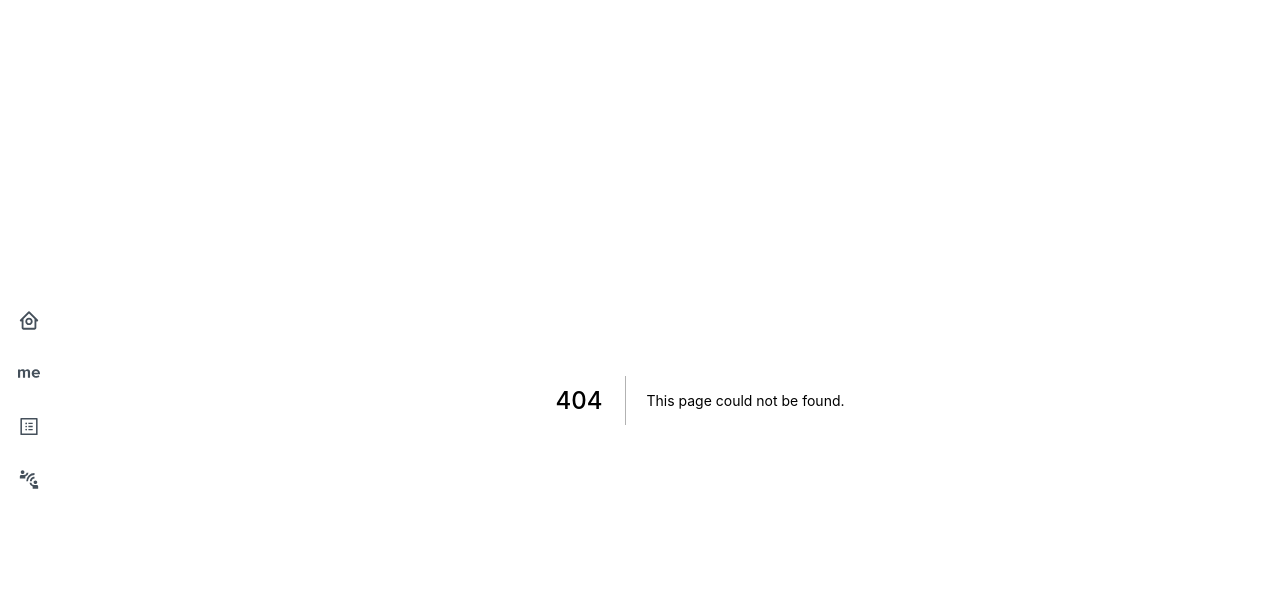
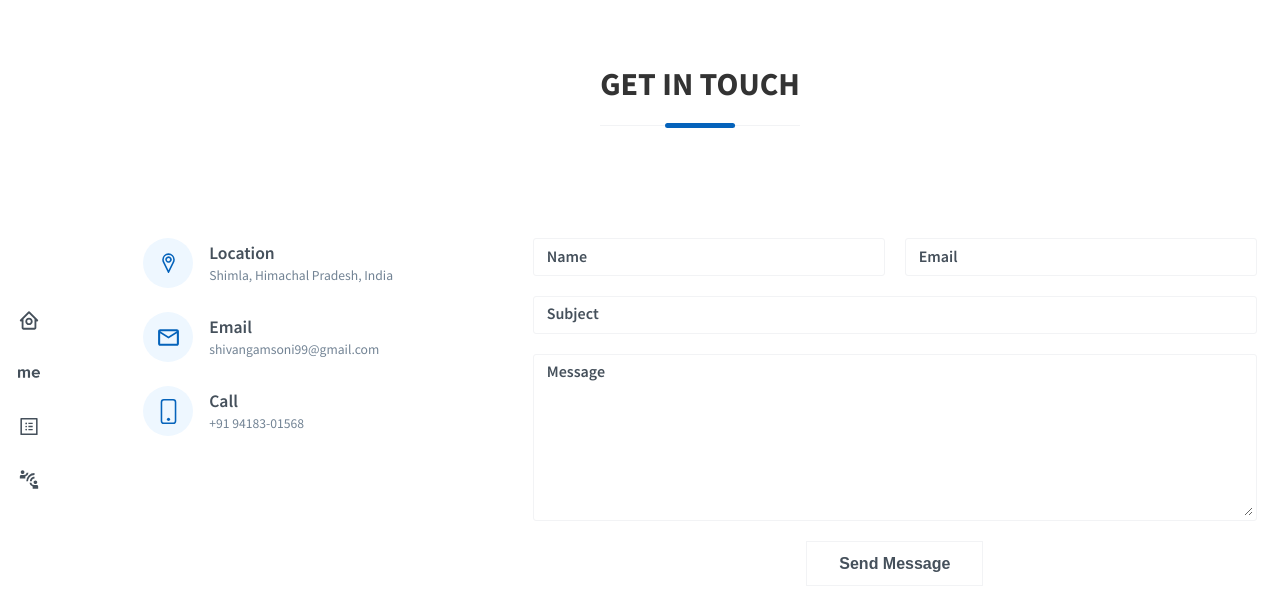
Before and after one commit to ShivangamSoni/portfolio, a Next.js app: page /contact in a window 1280 px wide. Before the commit this address had no page. Shown: the top 610 px of the page. Built offline with nearby package versions, Linux system fonts and the light colour scheme.

Commit message:
Add: Contact Page

```diff
--- /dev/null
+++ b/pages/contact.tsx
@@ -0,0 +1,15 @@
+import Head from "next/head";
+
+import Contact from "../src/Contact";
+
+export default function ContactPage() {
+    return (
+        <>
+            <Head>
+                <title>Shivangam Soni | Contact Me</title>
+            </Head>
+
+            <Contact />
+        </>
+    );
+}
--- /dev/null
+++ b/src/Contact/Components/Details/Styled.tsx
@@ -0,0 +1,66 @@
+import styled from "styled-components";
+
+export const Wrapper = styled.div`
+    height: 100%;
+
+    display: flex;
+    flex-flow: column nowrap;
+    align-items: flex-start;
+    justify-content: space-evenly;
+    gap: 1.5em;
+
+    @media screen and (max-width: 1000px) {
+        width: 80%;
+        margin: 0 auto;
+        display: grid;
+        grid-template-columns: repeat(auto-fill, minmax(270px, 1fr));
+    }
+`;
+
+export const IconWrapper = styled.div`
+    width: 50px;
+    height: 50px;
+
+    border-radius: 50%;
+    margin-right: 1em;
+
+    display: flex;
+    align-items: center;
+    justify-content: center;
+
+    background-color: ${({ theme }) => theme.secondary};
+    color: ${({ theme }) => theme.primary};
+
+    transition: color 350ms linear, background-color 300ms linear;
+
+    & > svg {
+        width: 25px;
+        height: 25px;
+    }
+`;
+
+export const Detail = styled.div`
+    display: flex;
+    align-items: center;
+    justify-content: flex-start;
+
+    &:hover > ${IconWrapper} {
+        background-color: ${({ theme }) => theme.primary};
+        color: ${({ theme }) => theme.white[900]};
+    }
+`;
+
+export const InfoWrapper = styled.div``;
+
+export const Label = styled.h3`
+    font-size: 1.35rem;
+    font-size: 1.1rem;
+    font-weight: 600;
+    color: ${({ theme }) => theme.text[200]};
+`;
+
+export const Info = styled.span`
+    font-size: 0.95rem;
+    font-size: 0.85rem;
+    color: ${({ theme }) => theme.text[100]};
+`;
--- /dev/null
+++ b/src/Contact/Components/Details/index.tsx
@@ -0,0 +1,30 @@
+import { FC } from "react";
+import DETAILS from "../../Constants/Details";
+import {
+    Detail,
+    IconWrapper,
+    Info,
+    InfoWrapper,
+    Label,
+    Wrapper,
+} from "./Styled";
+
+const Details: FC = () => {
+    return (
+        <Wrapper>
+            {DETAILS.map(({ id, icon: Icon, label, info }) => (
+                <Detail key={id}>
+                    <IconWrapper>
+                        <Icon />
+                    </IconWrapper>
+                    <InfoWrapper>
+                        <Label>{label}</Label>
+                        <Info>{info}</Info>
+                    </InfoWrapper>
+                </Detail>
+            ))}
+        </Wrapper>
+    );
+};
+
+export default Details;
--- /dev/null
+++ b/src/Contact/Components/Form/Styled.tsx
@@ -0,0 +1,149 @@
+import styled, { css } from "styled-components";
+
+export const StyledForm = styled.form`
+    width: 100%;
+
+    display: grid;
+    grid-template-columns: 1fr 1fr;
+    gap: 20px;
+`;
+
+export const Label = styled.span`
+    position: absolute;
+    top: 0.4em;
+    left: 0.8em;
+
+    font-size: 1em;
+    color: ${({ theme }) => theme.text[200]};
+    font-weight: 600;
+    pointer-events: none;
+
+    transition: all 300ms linear;
+
+    @media screen and (max-width: 1000px) {
+        font-size: 0.9rem;
+    }
+`;
+
+const labelUp = css`
+    font-size: 0.8rem;
+    color: ${({ theme }) => theme.text[100]};
+    transform: translateY(-0.5em);
+`;
+
+export const InputGroup = styled.label<{
+    fillSpace?: boolean;
+    inputFilled?: boolean;
+}>`
+    ${({ fillSpace }) => {
+        if (fillSpace) {
+            return {
+                gridColumn: "1/-1",
+            };
+        }
+    }}
+
+    border: 1px solid ${({ theme }) => theme.white[100]};
+    border-radius: 3px;
+
+    background-color: transparent;
+
+    font-size: 1rem;
+    padding: 0.7em 0.2em 0;
+
+    transition: all 300ms linear;
+
+    position: relative;
+
+    &:focus-within {
+        border-color: ${({ theme }) => theme.primary};
+        border-radius: 5px;
+
+        ${Label} {
+            ${labelUp}
+        }
+    }
+
+    ${Label} {
+        ${({ inputFilled }) => {
+            if (inputFilled) {
+                return labelUp;
+            }
+        }}
+    }
+
+    @media screen and (max-width: 500px) {
+        grid-column: 1 / -1;
+        font-size: 0.9em;
+    }
+`;
+
+const inputStyle = css`
+    appearance: none;
+    outline: none;
+    border: none;
+
+    font-size: 1rem;
+    padding: 0.2em 0.5em;
+
+    width: 100%;
+
+    color: ${({ theme }) => theme.text[300]};
+
+    @media screen and (max-width: 1000px) {
+        font-size: 0.9rem;
+    }
+`;
+
+export const Input = styled.input`
+    ${inputStyle}
+`;
+
+export const Textarea = styled.textarea`
+    ${inputStyle}
+
+    resize: vertical;
+    min-height: 150px;
+    max-height: 300px;
+`;
+
+export const Button = styled.button`
+    appearance: none;
+    outline: none;
+    background-color: transparent;
+    background-image: linear-gradient(
+        to bottom,
+        transparent 0%,
+        transparent 50%,
+        ${({ theme }) => theme.primary} 50%,
+        ${({ theme }) => theme.primary} 100%
+    );
+    background-repeat: no-repeat;
+    background-size: 100% 300%;
+    background-position: top left;
+    color: ${({ theme }) => theme.text[200]};
+    font-weight: 600;
+
+    border: 1px solid ${({ theme }) => theme.white[100]};
+
+    cursor: pointer;
+
+    font-size: 1rem;
+    padding: 0.8em 2em;
+
+    grid-column: 1/-1;
+    justify-self: center;
+
+    transition: background-position 300ms ease-in-out, color 200ms ease-in-out;
+
+    &:hover,
+    &:focus,
+    &:active {
+        background-position: bottom left;
+        color: ${({ theme }) => theme.text[50]};
+    }
+
+    @media screen and (max-width: 1000px) {
+        font-size: 0.9rem;
+    }
+`;
--- /dev/null
+++ b/src/Contact/Components/Form/index.tsx
@@ -0,0 +1,75 @@
+import type { FC, FormEventHandler } from "react";
+import { useState } from "react";
+
+import {
+    Button,
+    Input,
+    InputGroup,
+    Label,
+    StyledForm,
+    Textarea,
+} from "./Styled";
+
+const DEFAULT_STATE = {
+    name: "",
+    email: "",
+    subject: "",
+    message: "",
+};
+
+const Form: FC = () => {
+    const [{ name, email, subject, message }, setState] =
+        useState(DEFAULT_STATE);
+
+    const handleChange = (field: string, value: string) =>
+        setState((prev) => ({ ...prev, [field]: value }));
+
+    const handleSubmit: FormEventHandler = (e) => {
+        e.preventDefault();
+        console.log({ name, email, subject, message });
+        setState(DEFAULT_STATE);
+    };
+
+    return (
+        <StyledForm onSubmit={handleSubmit}>
+            <InputGroup inputFilled={name.length > 0}>
+                <Label>Name</Label>
+                <Input
+                    type="text"
+                    value={name}
+                    onChange={(e) => handleChange("name", e.target.value)}
+                />
+            </InputGroup>
+
+            <InputGroup inputFilled={email.length > 0}>
+                <Label>Email</Label>
+                <Input
+                    type="email"
+                    value={email}
+                    onChange={(e) => handleChange("email", e.target.value)}
+                />
+            </InputGroup>
+
+            <InputGroup fillSpace inputFilled={subject.length > 0}>
+                <Label>Subject</Label>
+                <Input
+                    type="text"
+                    value={subject}
+                    onChange={(e) => handleChange("subject", e.target.value)}
+                />
+            </InputGroup>
+
+            <InputGroup fillSpace inputFilled={message.length > 0}>
+                <Label>Message</Label>
+                <Textarea
+                    value={message}
+                    onChange={(e) => handleChange("message", e.target.value)}
+                />
+            </InputGroup>
+
+            <Button>Send Message</Button>
+        </StyledForm>
+    );
+};
+
+export default Form;
--- /dev/null
+++ b/src/Contact/Constants/Details.ts
@@ -0,0 +1,26 @@
+import { VscLocation as Location } from "react-icons/vsc";
+import { MdOutlineEmail as Email } from "react-icons/md";
+import { BsPhone as Phone } from "react-icons/bs";
+
+const DETAILS = [
+    {
+        id: 1,
+        icon: Location,
+        label: "Location",
+        info: "Shimla, Himachal Pradesh, India",
+    },
+    {
+        id: 2,
+        icon: Email,
+        label: "Email",
+        info: "shivangamsoni99@gmail.com",
+    },
+    {
+        id: 3,
+        icon: Phone,
+        label: "Call",
+        info: "+91 94183-01568",
+    },
+];
+
+export default DETAILS;
--- /dev/null
+++ b/src/Contact/Styled.tsx
@@ -0,0 +1,28 @@
+import styled from "styled-components";
+
+export const Wrapper = styled.div`
+    margin-top: 5rem;
+    width: 100%;
+
+    display: grid;
+    grid-template-columns: 35% 65%;
+    grid-template-rows: auto 1fr;
+    align-items: center;
+
+    @media screen and (max-width: 1000px) {
+        margin-top: 0;
+        grid-template-columns: 1fr;
+        grid-template-rows: 1fr;
+        gap: 20px;
+    }
+`;
+
+export const FormWrapper = styled.div`
+    grid-column: 2;
+    grid-row: 1 / -1;
+
+    @media screen and (max-width: 1000px) {
+        grid-column: 1;
+        grid-row: 2;
+    }
+`;
--- /dev/null
+++ b/src/Contact/index.tsx
@@ -0,0 +1,23 @@
+import type { FC } from "react";
+
+import { Section, Title } from "../Common/globalStyled";
+import { FormWrapper, Wrapper } from "./Styled";
+import Details from "./Components/Details";
+import Form from "./Components/Form";
+
+const Contact: FC = () => {
+    return (
+        <Section>
+            <Title>Get in Touch</Title>
+
+            <Wrapper>
+                <Details />
+                <FormWrapper>
+                    <Form />
+                </FormWrapper>
+            </Wrapper>
+        </Section>
+    );
+};
+
+export default Contact;
```
